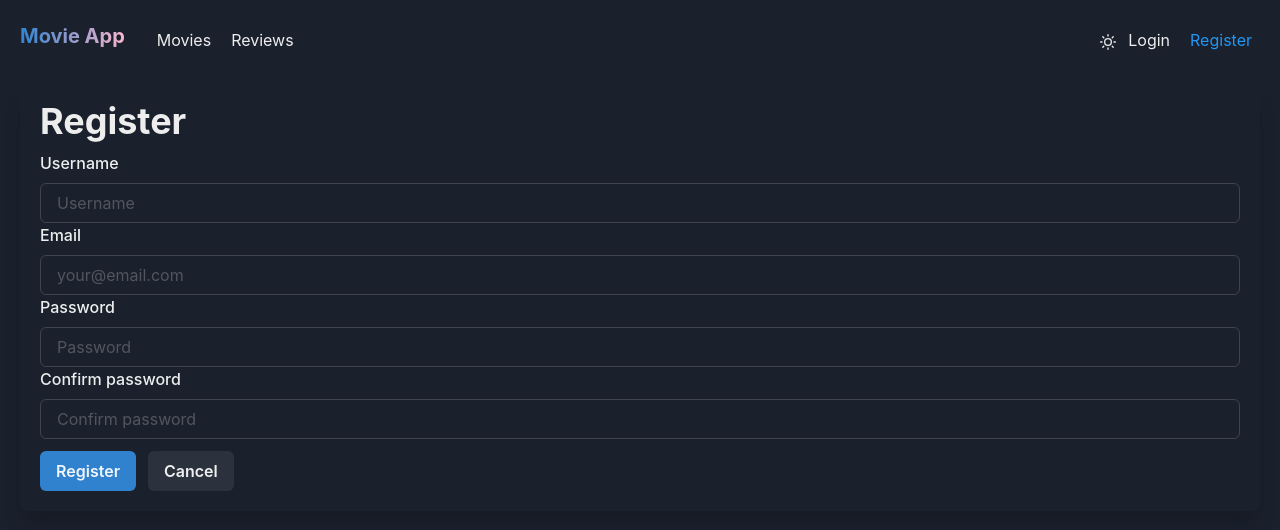
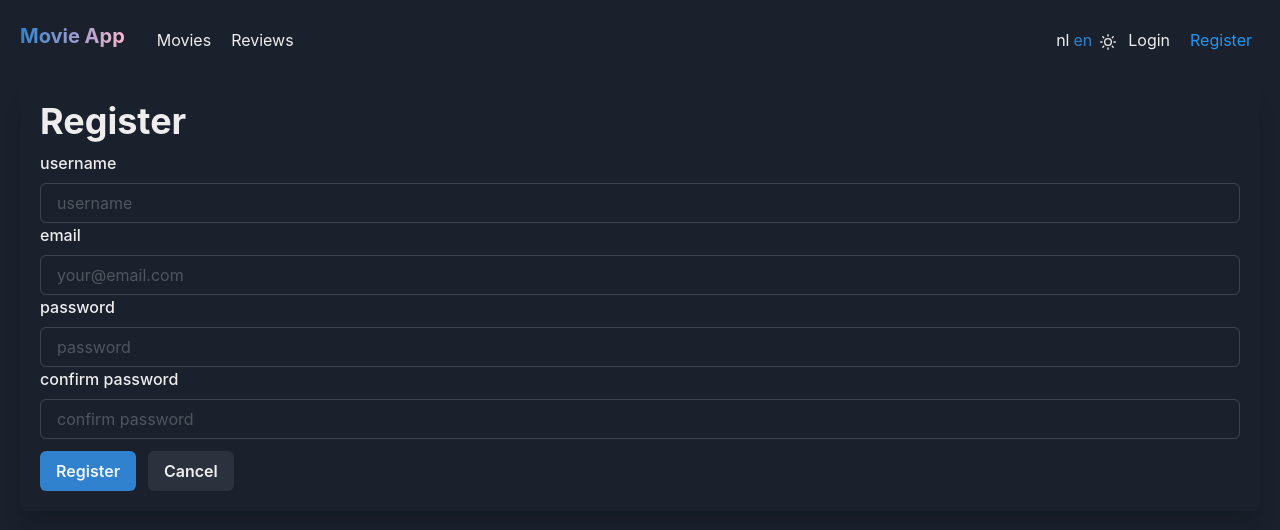
Before and after one commit to sujansap/rmovie-fend, a React (Vite) app: page /register in a window 1280 px wide. Shown: the top 530 px of the page. Built offline with nearby package versions, Linux system fonts and the light colour scheme; no server answers.

Commit message:
added translations

```diff
--- a/src/components/ListWithSearch.jsx
+++ b/src/components/ListWithSearch.jsx
@@ -3,9 +3,14 @@ import { Box, Text, Input, Button } from "@chakra-ui/react";
 import { useState, useMemo } from "react";
 import AsyncData from "./AsyncData";
 import List from "./List";
+
+import { useLanguage } from "../contexts/Language.context";
+
+import translations from "../translation/translation";
 const ListWithSearch = ({ MOVIES, linkToReview, loading, error }) => {
   const [text, setText] = useState("");
   const [search, setSearch] = useState("");
+  const { language } = useLanguage();
   const filteredMovies = useMemo(
     () =>
       MOVIES.filter((movie) => {
@@ -21,7 +26,7 @@ const ListWithSearch = ({ MOVIES, linkToReview, loading, error }) => {
           <Input
             type="search"
             id="search"
-            placeholder="Search"
+            placeholder={translations[language].search}
             value={text}
             onChange={(e) => setText(e.target.value)}
             data-cy="movies_search_input"
@@ -34,7 +39,7 @@ const ListWithSearch = ({ MOVIES, linkToReview, loading, error }) => {
             data-cy="movies_search_btn"
             marginLeft={2}
           >
-            Search
+            {translations[language].search}
           </Button>
         </Box>
         <AsyncData loading={loading} error={error}>
--- a/src/components/Navbar.jsx
+++ b/src/components/Navbar.jsx
@@ -6,7 +6,11 @@ import { MoonIcon, SunIcon } from "@chakra-ui/icons";
 import { useAuth } from "../contexts/Auth.context";
 import HasAccess from "./HasAcces";
 
-import { useEffect } from "react";
+import { useEffect, useState, useMemo } from "react";
+
+import { useLanguage } from "../contexts/Language.context";
+
+import translations from "../translation/translation";
 
 const ThemeToggle = () => {
   const { colorMode, toggleColorMode } = useColorMode();
@@ -24,6 +28,19 @@ const ThemeToggle = () => {
 
 export default function Navbar() {
   const { isAuthed } = useAuth();
+  const { language, changeLanguage } = useLanguage();
+
+  const linkLanguageStyleEn = useMemo(() => {
+    return language === "en" ? "blue.500" : "";
+  }, [language]);
+
+  const linkLanguageStyleNl = useMemo(() => {
+    return language === "nl" ? "blue.500" : "";
+  }, [language]);
+
+  const handelChangeLanguage = (lang) => {
+    changeLanguage(lang);
+  };
 
   return (
     <Flex m={5} minWidth="max-content" alignItems="center" gap="1">
@@ -38,38 +55,54 @@ export default function Navbar() {
       </Box>
 
       <Box p="2" ml="5">
-        <NavLink to="/movies">Movies</NavLink>
+        <NavLink to="/movies"> {translations[language].movies}</NavLink>
       </Box>
 
       <Box p="2">
-        <NavLink to="/reviews">Reviews</NavLink>
+        <NavLink to="/reviews">{translations[language].reviews}</NavLink>
       </Box>
 
       <HasAccess>
         <Box p="2">
-          <NavLink to="/movies/add">Add Movie</NavLink>
+          <NavLink to="/movies/add">{translations[language].addMovie}</NavLink>
         </Box>
       </HasAccess>
       <Spacer />
 
+      <Box>
+        <Link
+          onClick={() => handelChangeLanguage("nl")}
+          color={linkLanguageStyleNl}
+        >
+          nl
+        </Link>
+      </Box>
+      <Box pr="1">
+        <Link
+          onClick={() => handelChangeLanguage("en")}
+          color={linkLanguageStyleEn}
+        >
+          en
+        </Link>
+      </Box>
       <ThemeToggle />
 
       {isAuthed ? (
         <Box p="2" display="flex" alignItems="center">
           <NavLink data-cy="logout_btn" className="nav-link" to="/logout">
-            Logout
+            {translations[language].logout}
           </NavLink>
         </Box>
       ) : (
         <>
           <Box p="2" display="flex" alignItems="center">
             <NavLink className="nav-link" to="/login">
-              Login
+              {translations[language].login}
             </NavLink>
           </Box>
           <Box p="2">
             <NavLink className="nav-link" to="/register">
-              Register
+              {translations[language].register}
             </NavLink>
           </Box>
         </>
--- a/src/components/SmallNavBar.jsx
+++ b/src/components/SmallNavBar.jsx
@@ -1,19 +1,25 @@
 import { Box, Flex } from "@chakra-ui/react";
 import { Link } from "react-router-dom";
+
+import { useLanguage } from "../contexts/Language.context";
+
+import translations from "../translation/translation";
 
 export default function SmallNavBar({
   id,
   activeMovie = false,
   activeReview = false,
 }) {
+  const { language } = useLanguage();
+
   return (
     <Flex minWidth="max-content" alignItems="center" gap="2">
       <Box p="2" bg={activeMovie ? "blue.200" : ""} rounded="full" mr={2}>
-        <Link to={`/movies/${id}`}>Movie Info</Link>
+        <Link to={`/movies/${id}`}>{translations[language].movieInfo}</Link>
       </Box>
       <Box p="2" bg={activeReview ? "blue.200" : ""} rounded="full" mr={2}>
         <Link data-cy="review_link" to={`/movies/${id}/review`}>
-          Review
+          {translations[language].review}
         </Link>
       </Box>
     </Flex>
--- a/src/components/movies/MovieForm.jsx
+++ b/src/components/movies/MovieForm.jsx
@@ -18,14 +18,15 @@ import HasAccess from "../HasAcces";
 import useSWRMutation from "swr/mutation";
 import { save } from "../../api";
 
-import useSWR from "swr";
-import { getAll } from "../../api";
+import { useLanguage } from "../../contexts/Language.context";
+
+import translations from "../../translation/translation";
+
 import LabelInput from "../LabelInput";
 
 import { useCallback } from "react";
 import LabelTextarea from "../LabelTextarea";
 import Error from "../Error";
-import AsyncData from "../AsyncData";
 
 const validationRules = {
   title: {
@@ -57,12 +58,12 @@ const InputGenre = ({ selectedGenres, setSelectedGenres }) => {
   } = useFormContext();
 
   console.log(genres);
-  const handelGenreEnter = (event) => {
+  const handelGenreEnter = useCallback(
+    (event) => {
       const rawGenre = getValues("genre");
       console.log("genre: &&&" + rawGenre);
       const genre = rawGenre.trim().toLowerCase();
 
-    console.log(`genre ain't doing nothing: ${rawGenre}`);
       if (event.key === "Enter" && genre !== "") {
         // blokeer submit bij enter
         event.preventDefault();
@@ -91,7 +92,9 @@ const InputGenre = ({ selectedGenres, setSelectedGenres }) => {
           }
         }
       }
-  };
+    },
+    [selectedGenres]
+  );
 
   const removeGenre = useCallback(
     (genre) => {
@@ -133,7 +136,9 @@ const InputGenre = ({ selectedGenres, setSelectedGenres }) => {
   );
 };
 
-export default function MovieForm({ GENRES_DATA, genreGetError }) {
+export default function MovieForm({ GENRES_DATA }) {
+  const { language } = useLanguage();
+
   const genres = GENRES_DATA.map((item) => item.genre);
   console.log(genres);
   const { trigger: saveMovie, error: saveError } = useSWRMutation(
@@ -235,6 +240,7 @@ export default function MovieForm({ GENRES_DATA, genreGetError }) {
             </Button>
           </Container>
         </form>
+        {language === "nl" ? "*" + translations[language].notTranslated : ""}
         {isSubmitSuccessful && !saveError ? (
           <Alert status="success" data-cy="added_message">
             <AlertIcon />
--- a/src/components/reviews/ReviewForm.jsx
+++ b/src/components/reviews/ReviewForm.jsx
@@ -21,6 +21,8 @@ import LabelTextarea from "../LabelTextarea";
 import { useNavigate } from "react-router-dom";
 import { mutate as globalMutate } from "swr";
 import calculateColor from "../CalculateColor";
+import { useLanguage } from "../../contexts/Language.context";
+import translations from "../../translation/translation";
 
 const validationRules = {
   reviewText: {
@@ -35,8 +37,6 @@ const validationRules = {
 };
 
 const RatingSlider = memo(({ firstValue }) => {
-  console.log("the value that the slider comp gets is: " + firstValue);
-
   const [sliderValue, setSliderValue] = useState(firstValue);
 
   const {
@@ -78,6 +78,8 @@ const RatingSlider = memo(({ firstValue }) => {
 export const ReviewForm = ({ mid, REVIEW, mutate }) => {
   const navigate = useNavigate();
 
+  const { language } = useLanguage();
+
   const methods = useForm();
   const {
     reset,
@@ -118,13 +120,11 @@ export const ReviewForm = ({ mid, REVIEW, mutate }) => {
       REVIEW &&
       (Object.keys(REVIEW).length !== 0 || REVIEW.constructor !== Object)
     ) {
-      //console.log("the movie already has a review show that" + reviewText);
       setValue("reviewText", REVIEW?.review);
       setValue("rating", REVIEW?.rating);
     }
   });
 
-  console.log("the first value after change is: ");
   return (
     <>
       <Error error={saveError} />
@@ -158,6 +158,7 @@ export const ReviewForm = ({ mid, REVIEW, mutate }) => {
             </Button>
           </Box>
         </form>
+        {language === "nl" ? "*" + translations[language].notTranslated : ""}
       </FormProvider>
     </>
   );
--- /dev/null
+++ b/src/contexts/Language.context.jsx
@@ -0,0 +1,29 @@
+import React, { createContext, useContext, useState, useMemo } from "react";
+
+const LanguageContext = createContext();
+const LANUAGE_KEY = "language";
+export const LanguageProvider = ({ children }) => {
+  const [language, setLanguage] = useState(
+    localStorage.getItem(LANUAGE_KEY) || "en"
+  );
+
+  const changeLanguage = (newLanguage) => {
+    setLanguage(newLanguage);
+    localStorage.setItem(LANUAGE_KEY, newLanguage);
+  };
+
+  const value = useMemo(
+    () => ({ language, changeLanguage }),
+    [language, changeLanguage]
+  );
+
+  return (
+    <LanguageContext.Provider value={value}>
+      {children}
+    </LanguageContext.Provider>
+  );
+};
+
+export const useLanguage = () => {
+  return useContext(LanguageContext);
+};
--- a/src/pages/Login.jsx
+++ b/src/pages/Login.jsx
@@ -5,18 +5,13 @@ import LabelInput from "../components/LabelInput";
 import { useAuth } from "../contexts/Auth.context";
 import Error from "../components/Error";
 import { useNavigate } from "react-router-dom";
-import { useCallback } from "react";
+import { useCallback, useMemo } from "react";
 
-const validationRules = {
-  email: {
-    required: "Email is required",
-  },
-  password: {
-    required: "Password is required",
-  },
-};
+import { useLanguage } from "../contexts/Language.context";
+import translations from "../translation/translation";
 
 export default function Login() {
+  const { language } = useLanguage();
   const { error, loading, login } = useAuth();
   const navigate = useNavigate();
 
@@ -26,6 +21,21 @@ export default function Login() {
       password: "verydifficult",
     },
   });
+
+  const validationRules = useMemo(
+    () => ({
+      email: {
+        required: "Email " + translations[language].isRequired,
+      },
+      password: {
+        required:
+          translations[language].password +
+          " " +
+          translations[language].isRequired,
+      },
+    }),
+    []
+  );
 
   const {
     handleSubmit,
@@ -65,7 +75,7 @@ export default function Login() {
             />
 
             <LabelInput
-              label="password"
+              label={translations[language].password}
               type="password"
               name="password"
               data-cy="password_input"
--- a/src/pages/Register.jsx
+++ b/src/pages/Register.jsx
@@ -6,8 +6,13 @@ import { useAuth } from "../contexts/Auth.context";
 import Error from "../components/Error";
 import { Button, Box, Heading } from "@chakra-ui/react";
 
+import { useLanguage } from "../contexts/Language.context";
+
+import translations from "../translation/translation";
+
 export default function Register() {
   const { error, loading, register } = useAuth();
+  const { language } = useLanguage();
   const navigate = useNavigate();
 
   const methods = useForm();
@@ -34,19 +39,30 @@ export default function Register() {
   const validationRules = useMemo(
     () => ({
       username: {
-        required: "Name is required",
+        required:
+          translations[language].username +
+          " " +
+          translations[language].isRequired,
       },
       email: {
-        required: "Email is required",
+        required: "Email " + translations[language].isRequired,
       },
       password: {
-        required: "Password is required",
+        required:
+          translations[language].password +
+          " " +
+          translations[language].isRequired,
       },
       confirmPassword: {
-        required: "Password confirmation is required",
+        required:
+          translations[language].password +
+          " " +
+          translations[language].confirmation +
+          " " +
+          translations[language].isRequired,
         validate: (value) => {
           const password = getValues("password");
-          return password === value || "Passwords do not match";
+          return password === value || translations[language].passDonotMatch;
         },
       },
     }),
@@ -65,15 +81,15 @@ export default function Register() {
             <Heading>Register</Heading>
 
             <LabelInput
-              label="Username"
+              label={translations[language].username}
               type="text"
               name="username"
-              placeholder="Username"
+              placeholder={translations[language].username}
               validationRules={validationRules.username}
             />
 
             <LabelInput
-              label="Email"
+              label="email"
               type="text"
               name="email"
               placeholder="your@email.com"
@@ -81,23 +97,31 @@ export default function Register() {
             />
 
             <LabelInput
-              label="Password"
+              label={translations[language].password}
               type="password"
-              name="password"
-              placeholder="Password"
+              name={translations[language].password}
+              placeholder={translations[language].password}
               validationRules={validationRules.password}
             />
 
             <LabelInput
-              label="Confirm password"
+              label={
+                translations[language].confirm +
+                " " +
+                translations[language].password
+              }
               type="password"
               name="confirmPassword"
-              placeholder="Confirm password"
+              placeholder={
+                translations[language].confirm +
+                " " +
+                translations[language].password
+              }
               validationRules={validationRules.confirmPassword}
             />
             <Box mt="3">
               <Button mr="3" type="submit" disabled={loading} bg="blue.500">
-                Register
+                {translations[language].register}
               </Button>
 
               <Button onClick={handleCancel}>Cancel</Button>
--- /dev/null
+++ b/src/translation/translation.js
@@ -0,0 +1,42 @@
+const translations = {
+  en: {
+    reviews: "Reviews",
+    review: "Review",
+    movies: "Movies",
+    addMovie: "Add Movie",
+    logout: "Logout",
+    login: "Login",
+    search: "Seach",
+    movieInfo: "Movie Info",
+    register: "Register",
+    isRequired: "is required",
+    password: "password",
+    username: "username",
+    confirm: "confirm",
+    confirmation: "confirmation",
+    passDonotMatch: "Password do not match",
+    search: "Search",
+    notTranslated: "English version is not avaliable",
+  },
+  nl: {
+    reviews: "Beoordelingen",
+    review: "Beoordeling",
+    movieInfo: "Film Info",
+    movies: "Films",
+    addMovie: "Voeg film",
+    logout: "Log uit",
+    login: "Login",
+    search: "Zoek",
+    register: "Regristeer",
+    isRequired: "is verplicht",
+    password: "wachtwoord",
+    username: "gebruikersnaam",
+    confirm: "bevestig",
+    confirmation: "bevestiging",
+    passDonotMatch: "Wachtwoorden komen niet overeen",
+    search: "Zoek",
+    notTranslated: "Nederlandse versie is niet bescikbaar hier",
+  },
+};
+
+export default translations;
```
Also changed, not shown: src/main.jsx (+6 -3 lines). Lines whose indentation alone changed are shown as unchanged.
